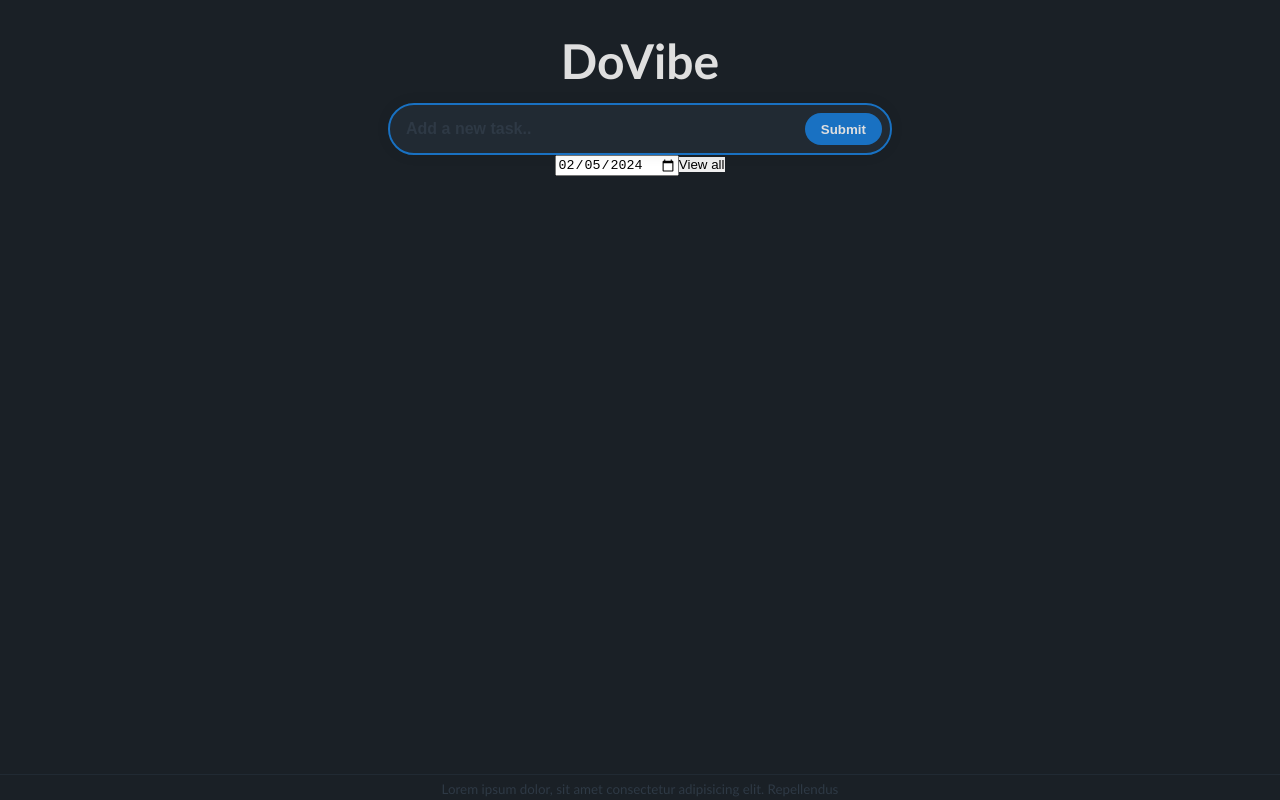
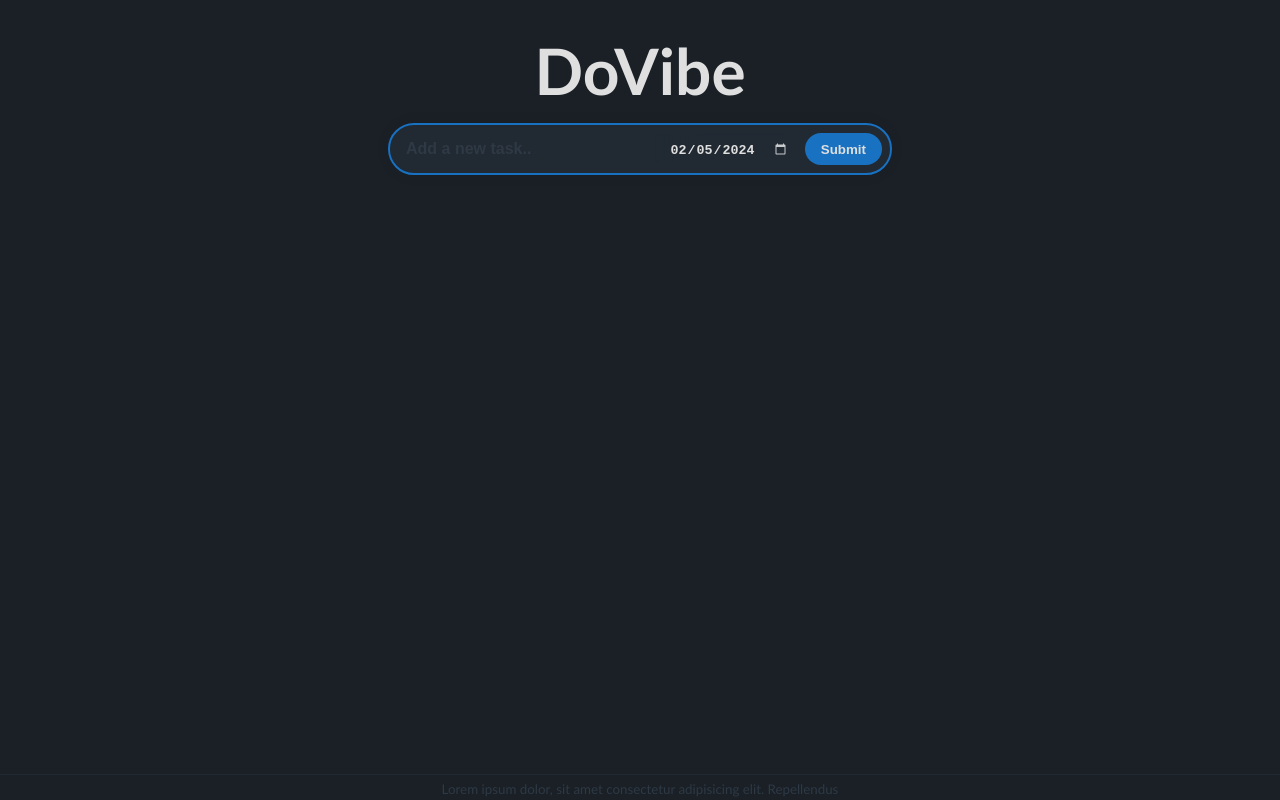
Before and after one commit to iNikAnn/DoVibe, a React (Create React App) app: page / in a window 1280 px wide. Built offline with nearby package versions, Linux system fonts and the light colour scheme; the HTML template or start-up script is replaced by a standard one.

Commit message:
New: Integrated calendar into the InputBar. Initial version

```diff
--- a/public/index.html
+++ b/public/index.html
@@ -6,6 +6,7 @@
   <link rel="icon" href="%PUBLIC_URL%/favicon.ico" />
   <meta name="viewport" content="width=device-width, initial-scale=1" />
   <meta name="theme-color" content="#000000" />
+  <meta name="color-scheme" content="dark">
   <meta name="description" content="A straightforward and user-friendly task management web application that allows you to efficiently organize your tasks directly in the browser, hassle-free and without the need for registration." />
   <title>DoVibe | To-Do List</title>
 </head>
--- a/src/components/InputBar.jsx
+++ b/src/components/InputBar.jsx
@@ -3,7 +3,7 @@ import styles from '../css/InputBar.module.css';
 // react
 import { useState } from 'react';
 
-function InputBar({ inputBarRef, onSubmit }) {
+function InputBar({ inputBarRef, date, setDate, onSubmit }) {
 	const [input, setInput] = useState('');
 
 	const handleSubmit = (e) => {
@@ -35,7 +35,22 @@ function InputBar({ inputBarRef, onSubmit }) {
 					onChange={(e) => handleChange(e)}
 				/>
 
+				<div>
+
+
+					{/* <button onClick={handleToggleViewMode}>View all</button> */}
+				</div>
+
 				<div className={styles.btnWrapper}>
+					<input
+						className={`${styles.calendar} ${input ? styles.calendarHidden : ''}`}
+						type="date"
+						value={date} onChange={(e) => setDate(e.target.value)}
+						title="Selecting the date for a new todo"
+						name="date"
+						id="date"
+					/>
+
 					<button className={styles.btn}>Submit</button>
 				</div>
 			</form>
--- a/src/components/TodoApp.jsx
+++ b/src/components/TodoApp.jsx
@@ -113,13 +113,13 @@ function TodoApp() {
 		<div className={styles.todoApp}>
 			<h1>DoVibe</h1>
 
-			<InputBar inputBarRef={inputBarRef} onSubmit={handleAddTodo} />
+			<InputBar inputBarRef={inputBarRef} onSubmit={handleAddTodo} date={date} setDate={setDate} />
 
-			<div>
+			{/* <div>
 				<input type="date" value={date} onChange={(e) => setDate(e.target.value)} name="date" id="date" />
 
 				<button onClick={handleToggleViewMode}>View all</button>
-			</div>
+			</div> */}
 
 			<TodoList
 				list={
--- a/src/css/InputBar.module.css
+++ b/src/css/InputBar.module.css
@@ -32,6 +32,37 @@
 	outline: 2px solid var(--accent-color);
 }
 
+.calendar {
+	/* outline: 1px solid tomato; */
+	/* height: 100%; */
+	background: linear-gradient(
+		to right,
+		transparent,
+		var(--bg-color-secondary),
+		var(--bg-color-secondary),
+		var(--bg-color-secondary)
+	);
+	margin-right: 1rem;
+	color: var(--text-color-primary);
+	font-weight: 600;
+	border: none;
+	padding: 0.4rem 0 0.4rem 1rem;
+	margin-left: 3rem;
+	transition: opacity 0.3s ease;
+}
+
+.calendarHidden {
+	opacity: 0.1;
+}
+
+.calendar:hover {
+	opacity: 1;
+}
+
+input[type='date']::-webkit-calendar-picker-indicator {
+	filter: opacity(0.75);
+}
+
 .btnWrapper {
 	position: absolute;
 	top: 50%;
--- a/src/css/TodoApp.module.css
+++ b/src/css/TodoApp.module.css
@@ -5,6 +5,7 @@
 
 .todoApp h1 {
 	margin-bottom: 1rem;
-	font-size: 3rem;
+	font-size: 4rem;
 	font-weight: 900;
+	color: var(--text-color-primary);
 }
```
